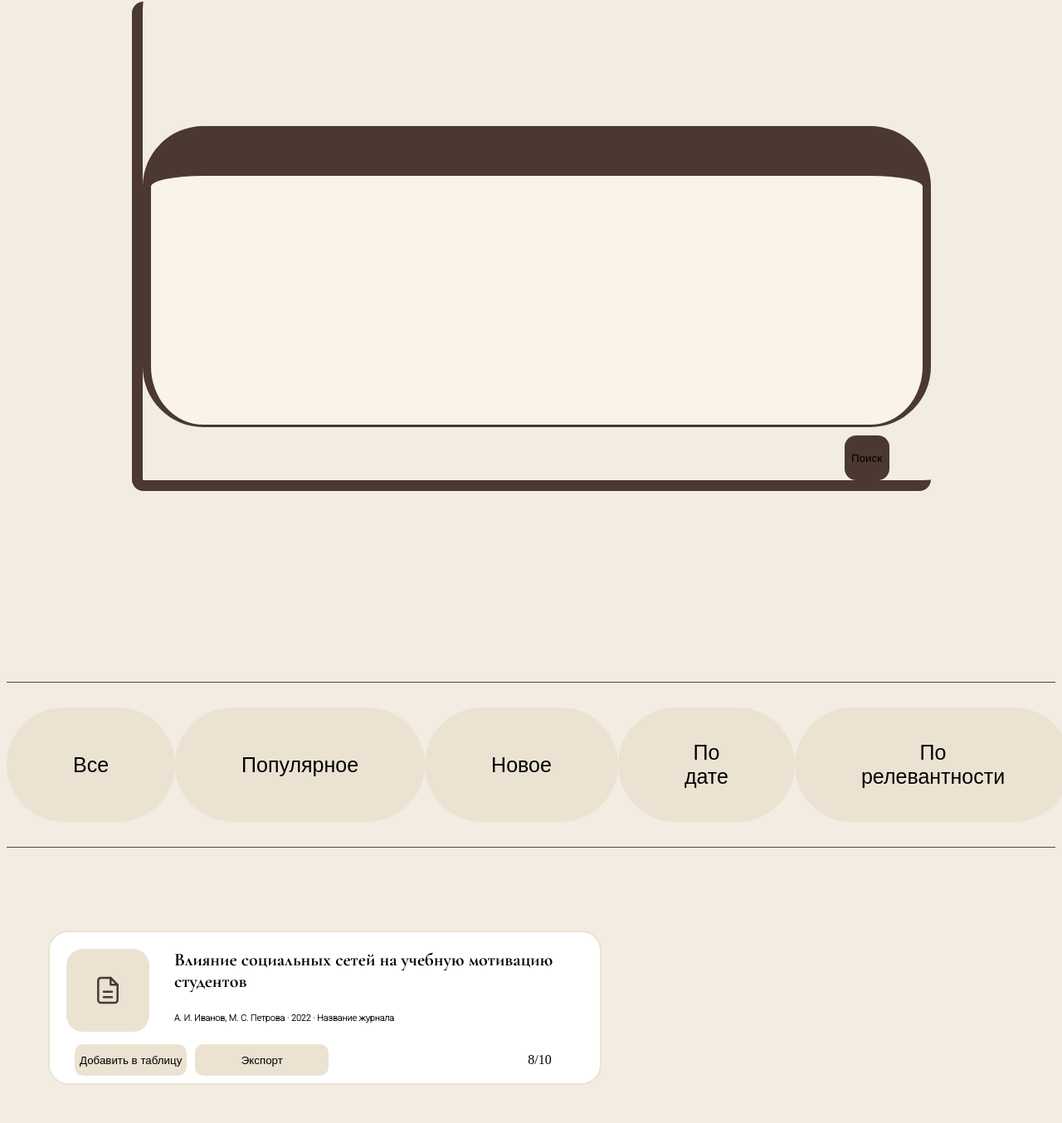
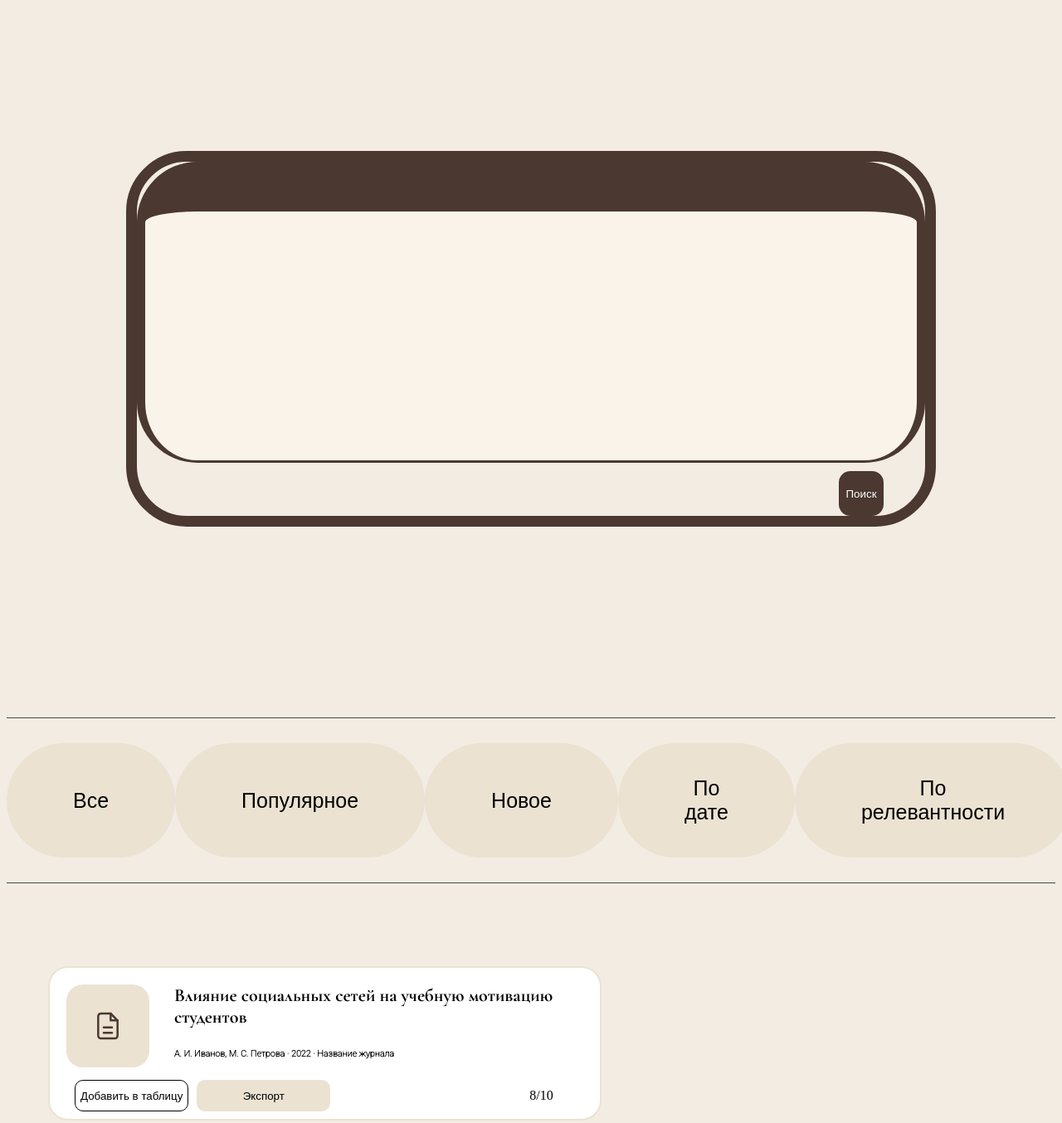
Before and after one commit to AVISAN1/SciNav-Project, a plain HTML site: page index.html in a window 1280 px wide. Shown: the part 666-2020 px from the top of the page at 83% size. Drawn offline with Linux system fonts and the light colour scheme.

Commit message:
update-input

```diff
--- a/CSS/style.css
+++ b/CSS/style.css
@@ -83,7 +83,6 @@
 .Content-main input{
     padding: 50px;
     border-radius: 73px;
-    margin-top: 200px;
     border: #4A3831;
     font-size: 100px;
 }
@@ -97,10 +96,13 @@
 
 .Content-main input{
     display: block;
-    margin-top: 150px;
     width: 830px;
     height: 200px;
     background-color: #F9F3E9;
+}
+
+.Content-main input:focus {
+    outline: none;
 }
 
 .Filters{
@@ -223,7 +225,7 @@ header a{
 }
 
 .Content-main section{
-    margin-bottom: 20px;
+    margin-bottom: 200px;
 }
 
 
@@ -252,12 +254,6 @@ header a{
 
 .text-head .Author{
     font-family: Roboto-ExtraLight;
-}
-
-.Main-input button{
-    margin-left:800px;
-    padding: 40px;
-    border-radius: 14px;
 }
 
 
@@ -306,8 +302,10 @@ header a{
 .Main-input-block{
     border-bottom: 40px solid #4A3831;
     border-width: 13px;
-    border-radius: 14px;
+    border-radius: 73px;
     border-left: 13px solid #4A3831;
+    border-right: 13px solid #4A3831;
+    border-top: 13px solid #4A3831;
 }
 
 .Under-buttons .Export:hover{
@@ -321,3 +319,19 @@ header a{
     color: #ffffff;
     cursor: pointer;
 }
+
+
+.Search button{
+    color: #FFFFFF;
+}
+
+.Search button:hover{
+    background-color: #EBE2D2;
+    color: #000000;
+    cursor: pointer;
+}
+
+.Under-buttons .add {
+    background-color: #FFFFFF;
+    border: 1px solid #000000;
+}
--- a/index.html
+++ b/index.html
@@ -36,7 +36,7 @@
             </section>
             <div class="Main-input-block">
                 <div class="Main-input">
-                    <input>
+                    <input id="1">
                 </div>
                 <div class="Search">
                     <button>
```
